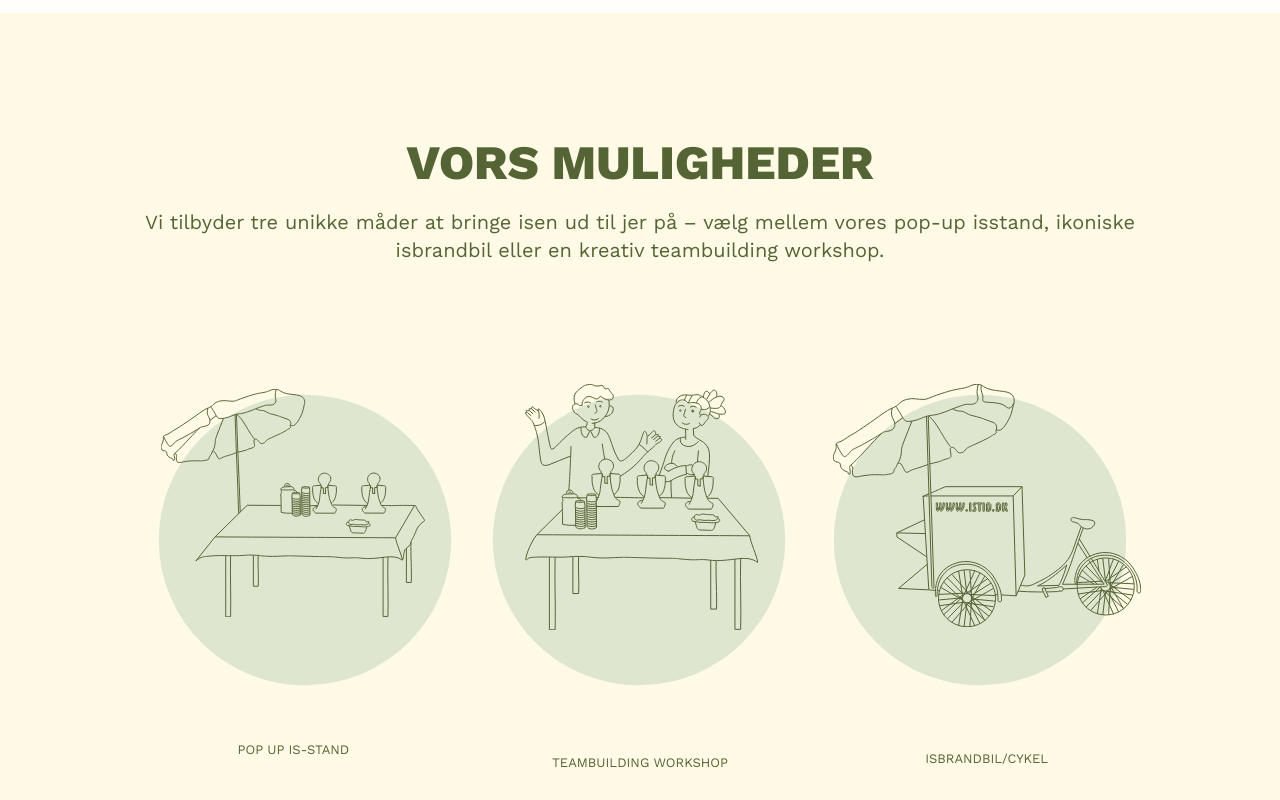
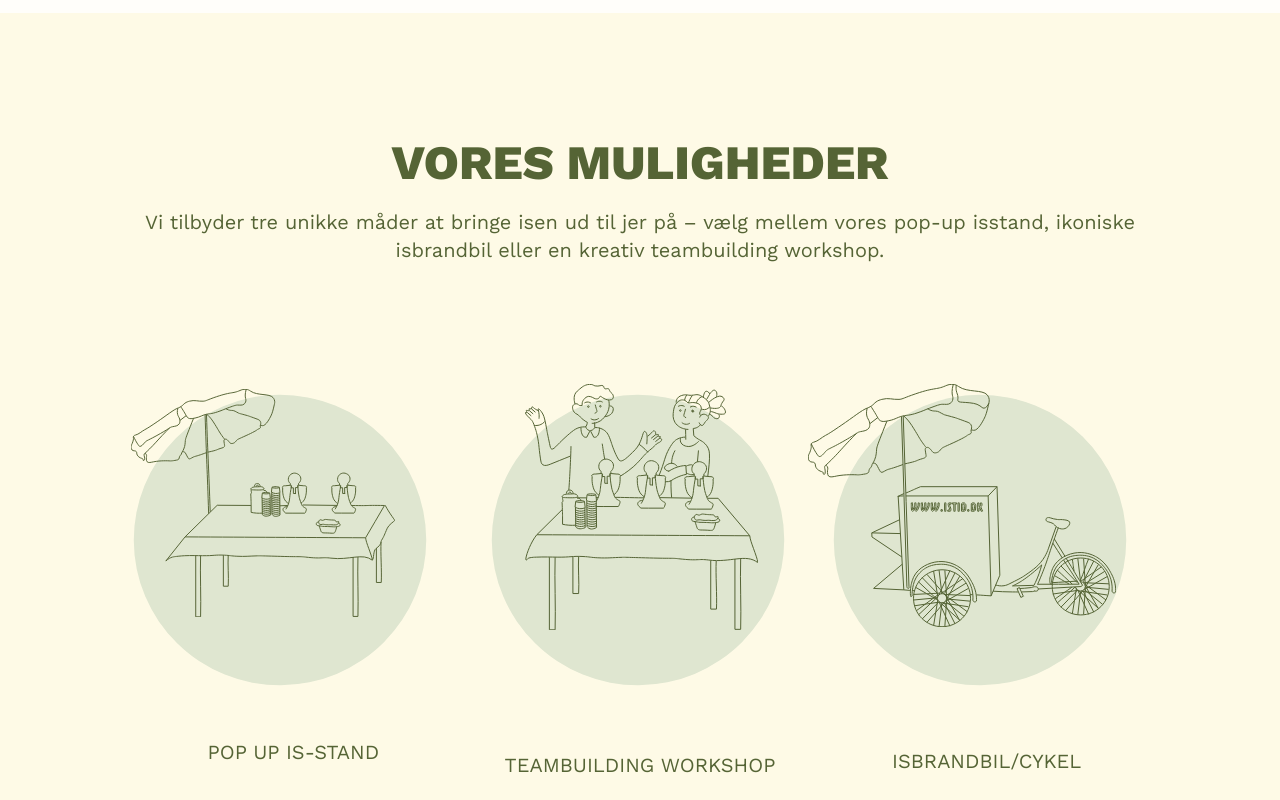
Before and after one commit to sarah0002/4semeksamen, an Astro site: page /event in a window 1280 px wide. Shown: the part 1380-2180 px from the top of the page. Built offline with nearby package versions, Linux system fonts and the light colour scheme; Astro itself is replaced by a stand-in of ours.

Commit message:
ændringer til event

```diff
--- a/src/pages/event.astro
+++ b/src/pages/event.astro
@@ -52,7 +52,7 @@
     <section class="bg-gul-300 p-M md:p-L">
       <section class="pb-M">
         <h2 class="h2_mobil pb-XS text-gron-800 md:h2 md:text-center">
-          vors muligheder
+          vores muligheder
         </h2>
         <p class="pstor_mobil text-gron-800 md:text-center md:p">
           Vi tilbyder tre unikke måder at bringe isen ud til jer på – vælg
@@ -67,7 +67,7 @@
         <a href="#popup">
           <div class="mb-M relative">
             <svg
-              class="relative z-30 mt-M pt-XXXS hover:scale-125"
+              class="relative z-30 mt-M pt-XXXS hover:scale-125 right-[30px]"
               width="270"
               height="234"
               viewBox="0 0 270 234"
@@ -343,7 +343,7 @@
               </defs>
             </svg>
             <svg
-              class="absolute z-10 top-[10px] mr-auto ml-auto"
+              class="absolute z-10 top-[10px] right-[1px] mr-auto ml-auto"
               width="294"
               height="292"
               viewBox="0 0 294 292"
@@ -359,7 +359,9 @@
                 fill="#DFE6D0"></ellipse>
             </svg>
 
-            <p class="pstor_mobil text-center pt-L text-gron-800 uppercase">
+            <p
+              class="pstor_mobil md:text-p_desk text-center pt-L text-gron-800 uppercase"
+            >
               POP UP IS-STAND
             </p>
           </div></a
@@ -368,7 +370,7 @@
         <a href="#team">
           <div class="mb-M relative">
             <svg
-              class="relative z-30 mt-M relative left-[40px] md:left-[2px] hover:scale-125"
+              class="relative z-30 mt-M left-[5px] md:left-[20px] hover:scale-125"
               width="233"
               height="247"
               viewBox="0 0 233 247"
@@ -857,7 +859,7 @@
             </svg>
 
             <svg
-              class="absolute z-10 top-[10px] md:-right-[30px] right-[10px] mr-4"
+              class="absolute z-10 top-[10px] md:-right-[10px] right-[10px] mr-4"
               width="294"
               height="292"
               viewBox="0 0 294 292"
@@ -873,7 +875,9 @@
                 fill="#DFE6D0"></ellipse>
             </svg>
 
-            <p class="pstor_mobil text-center pt-L text-gron-800 uppercase">
+            <p
+              class="pstor_mobil md:text-p_desk text-center pt-L text-gron-800 uppercase"
+            >
               TEAMBUILDING WORKSHOP
             </p>
           </div></a
@@ -881,7 +885,7 @@
         <a href="#bil">
           <div class="mb-M relative">
             <svg
-              class="relative z-30 mt-M hover:scale-125"
+              class="relative z-30 mt-M right-[25px] hover:scale-125"
               width="308"
               height="243"
               viewBox="0 0 308 243"
@@ -1372,7 +1376,9 @@
                 transform="rotate(-0.307932 147.004 146.037)"
                 fill="#DFE6D0"></ellipse>
             </svg>
-            <p class="pstor_mobil text-center pt-L text-gron-800 uppercase">
+            <p
+              class="pstor_mobil md:text-p_desk text-center pt-L text-gron-800 uppercase"
+            >
               ISBRANDBIL/CYKEL
             </p>
           </div></a
@@ -1380,7 +1386,7 @@
       </section>
     </section>
     <section id="popup" class="bg-rod-50 p-M md:p-L md:grid md:grid-cols-2">
-      <div class="order-1 md:order-2 md:self-end">
+      <div class="order-1 md:order-2 md:self-center">
         <h2 class="h2_mobil text-rod-500 text-center pb-XS md:h2 md:text-end">
           pop up is-stand
         </h2>
@@ -1388,12 +1394,11 @@
           Et populært valg til konferencer og messer – eller som en ekstra
           forkælelse til medarbejderne i kantinen. Pop-up-formatet giver
           uendelige muligheder. Vi kan servere for alt fra 100 til 2000 gæster
-          eller flere – og det endda på ganske kort tid. <br /> Vi kan tilbyde
-          få eller mange forskellige smagsvarianter, lave ekstravagante
-          iscocktails eller blot servere en enkelt klassisk isvariant fra jeres
-          stand på en konference for at tiltrække og invitere potentielle kunder
-          til en snak om jeres service eller produkt. Alt, vi behøver, er et
-          bord og adgang til strøm.
+          eller flere – og det endda på ganske kort tid. <br /> Vi kan tilbyde få
+          eller mange forskellige smagsvarianter, lave ekstravagante iscocktails
+          eller blot servere en enkelt klassisk isvariant fra jeres stand på en konference
+          for at tiltrække og invitere potentielle kunder til en snak om jeres service
+          eller produkt. Alt, vi behøver, er et bord og adgang til strøm.
         </p>
       </div>
       <div class="order-2 md:order-1 md:justify-self-start">
@@ -1406,7 +1411,7 @@
       </div>
     </section>
     <section id="team" class="bg-gul-100 p-M md:p-L md:grid md:grid-cols-2">
-      <section class="md:self-end">
+      <section class="md:self-center">
         <h2 class="h2_mobil text-rod-500 text-center pb-XS md:h2 md:text-start">
           TEAMBUILDING wORKSHOP
         </h2>
@@ -1428,7 +1433,7 @@
       </section>
     </section>
     <section id="bil" class="bg-blaa-50 p-M md:p-L md:grid md:grid-cols-2">
-      <section class="order-1 md:order-2 md:self-end">
+      <section class="order-1 md:order-2 md:self-center">
         <h2 class="h2_mobil text-rod-500 text-center pb-XS md:h2 md:text-end">
           is brandbil
         </h2>
```
